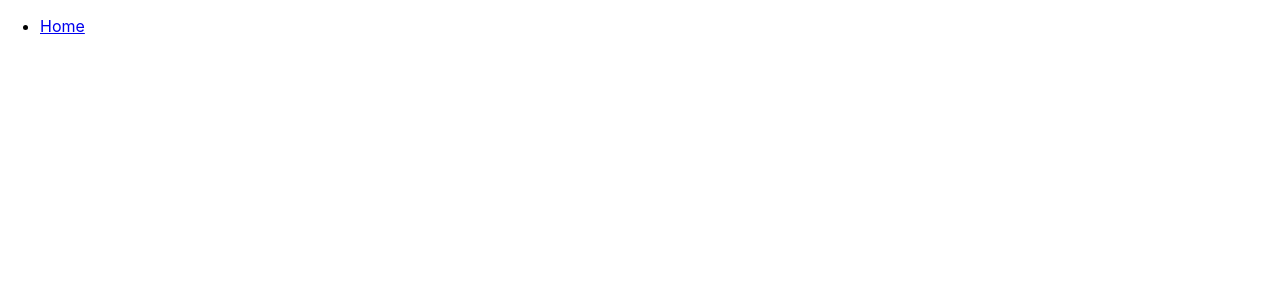
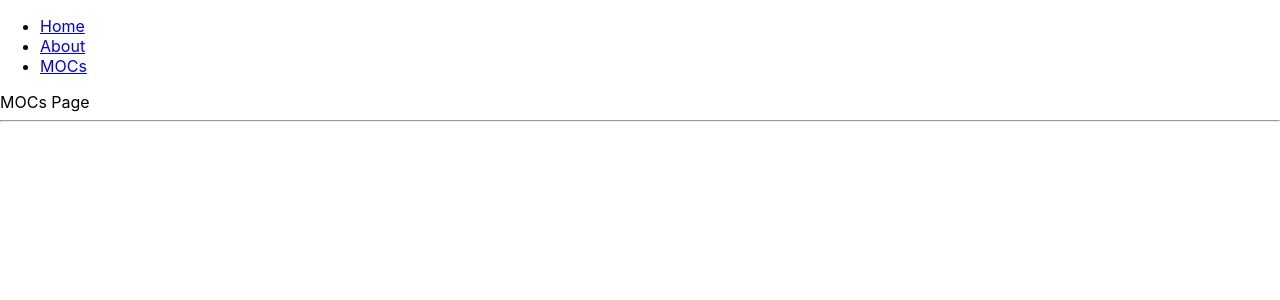
Before and after one commit to JessPls/JessSoHome, a React (Create React App) app in the folder jesssohome/: page /#/MOCs in a window 1280 px wide. Before the commit this address had no page. Shown: the top 300 px of the page. Built offline with nearby package versions, Linux system fonts and the light colour scheme.

Commit message:
Initial commit for page templates, Nav bar

```diff
--- a/jesssohome/src/App.js
+++ b/jesssohome/src/App.js
@@ -1,21 +1,12 @@
 import React from "react";
-import { HashRouter, Route, Routes, Link } from "react-router-dom";
-import Home from "./pages/Home";
+import Navigation from "./elements/Navigation";
 
 const App = () => {
     return (
-        <HashRouter>
-            <nav>
-                <ul>
-                    <li>
-                        <Link to="/home">Home</Link>
-                    </li>
-                </ul>
-            </nav>
-            <Routes>
-                <Route path="/home" element={<Home />} />
-            </Routes>
-        </HashRouter>
+        <div>
+          <Navigation/>
+          <hr/>
+        </div>
     );
 };
 export default App;
--- /dev/null
+++ b/jesssohome/src/elements/Navigation.css
@@ -0,0 +1,5 @@
+ul {
+    list-style-type: none;
+    margin: 0;
+    padding: 0;
+  }
--- /dev/null
+++ b/jesssohome/src/elements/Navigation.js
@@ -0,0 +1,30 @@
+import { HashRouter, Route, Routes, Link } from "react-router-dom";
+import Home from "../pages/Home";
+import About from "../pages/About";
+import MOCs from "../pages/MOCs";
+
+function Navigation() {
+    return (<HashRouter>
+            <nav>
+                <ul>
+                    <li>
+                        <Link to="/home">Home</Link>
+                    </li>
+                    <li>
+                      <Link to="/about">About</Link>
+                    </li>
+                    <li>
+                      <Link to="/MOCs">MOCs</Link>
+                    </li>
+                </ul>
+            </nav>
+            <Routes>
+                <Route path="/home" element={<Home/>}/>
+                <Route path="/about" element={<About/>}/>
+                <Route path="/MOCs" element={<MOCs/>}/>
+            </Routes>
+        </HashRouter>
+    );
+}
+
+  export default Navigation;
--- /dev/null
+++ b/jesssohome/src/pages/About.js
@@ -0,0 +1,7 @@
+function About() {
+    return (
+      <div>About Page</div>
+    );
+  }
+
+  export default About;
--- a/jesssohome/src/pages/Home.js
+++ b/jesssohome/src/pages/Home.js
@@ -1,5 +1,3 @@
-
-
 function Home() {
   return (
     <div>Home Page</div>
--- /dev/null
+++ b/jesssohome/src/pages/MOCs.js
@@ -0,0 +1,7 @@
+function MOCs() {
+    return (
+      <div>MOCs Page</div>
+    );
+  }
+
+  export default MOCs;
```
